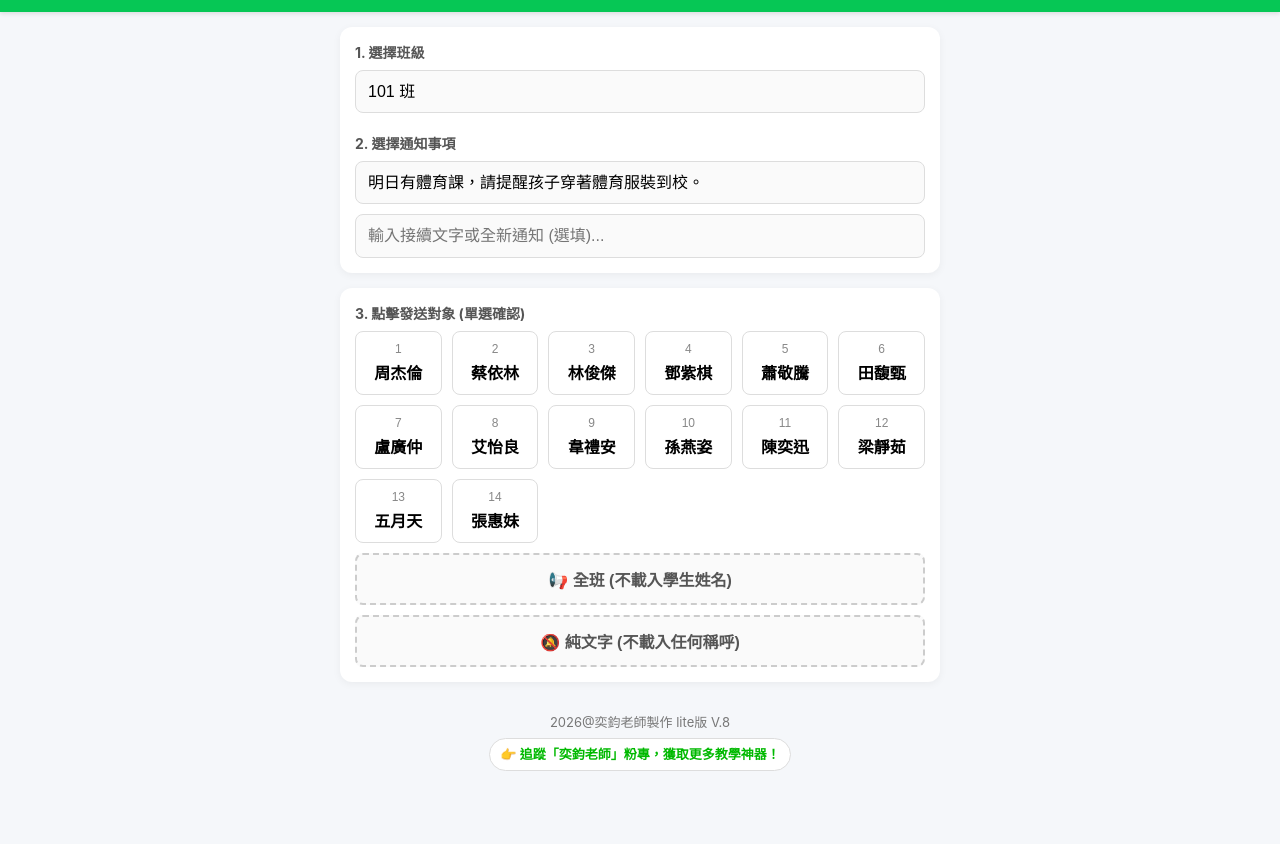
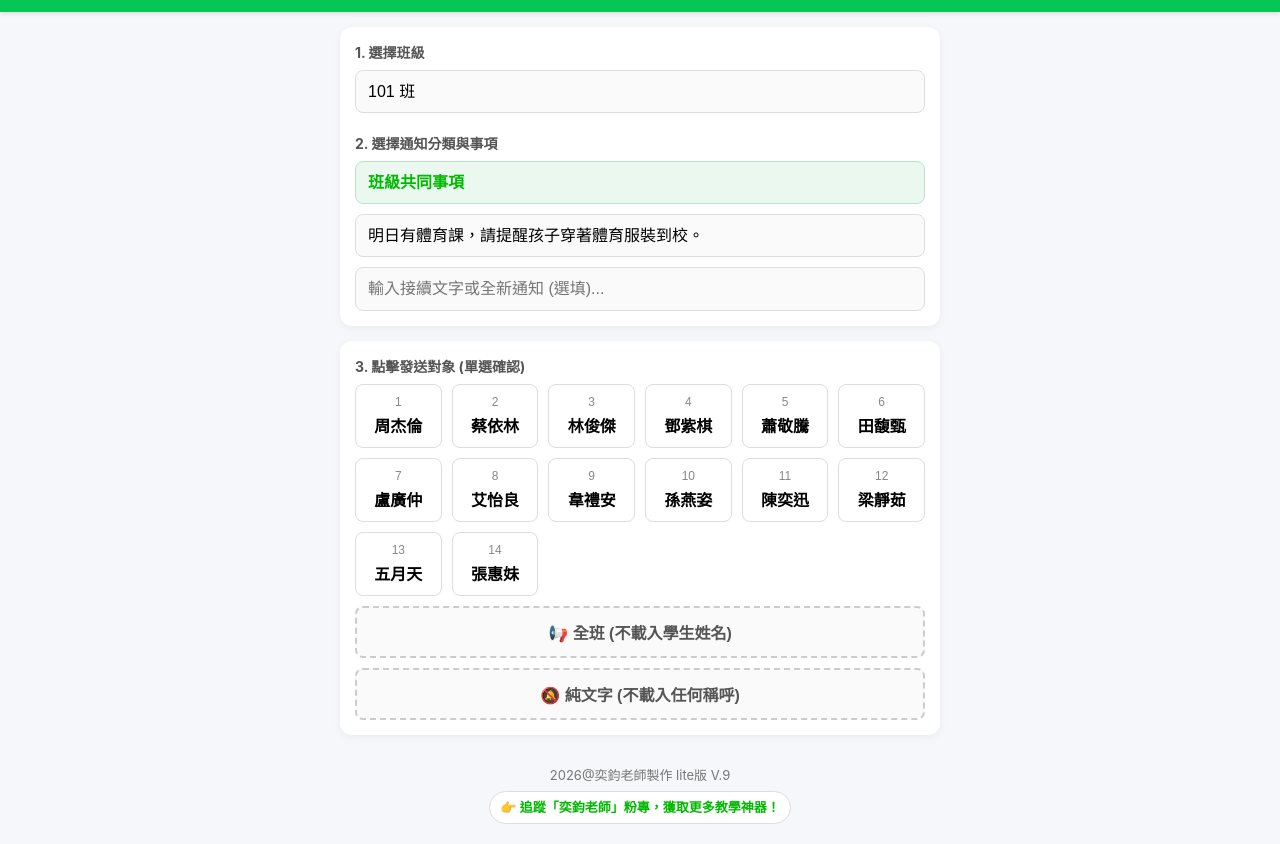
Before and after one commit to littleyi22/line-class, a plain HTML site: page index.html in a window 1280 px wide. Shown: the part 50-894 px from the top of the page. Before the commit the page ends 841 px from the top, so only its background shows below. Drawn offline with Linux system fonts and the light colour scheme.

Commit message:
Add files via upload

```diff
--- a/index.html
+++ b/index.html
@@ -31,6 +31,10 @@
     select, input[type="text"], textarea { width: 100%; padding: 12px; border: 1px solid #ddd; border-radius: 8px; font-size: 16px; box-sizing: border-box; outline: none; background-color: #FAFAFA; }
     select { appearance: none; -webkit-appearance: none; }
     textarea:focus, input[type="text"]:focus { border-color: var(--line-green); background-color: #fff; }
+
+    /* 分類選單特別樣式 */
+    #categorySelect { background-color: #eaf8f0; border-color: #b7e4c7; color: var(--line-dark); font-weight: bold; margin-bottom: 10px; }
+    #categorySelect:focus { border-color: var(--line-green); background-color: #d1f2dd; }
 
     .grid-container { display: grid; grid-template-columns: repeat(auto-fill, minmax(80px, 1fr)); gap: 10px; }
     .student-btn { background-color: white; border: 1px solid #ddd; padding: 10px 5px; border-radius: 8px; cursor: pointer; display: flex; flex-direction: column; align-items: center; justify-content: center; transition: all 0.1s; }
@@ -78,7 +82,6 @@
     .backup-btn { flex: 1; padding: 10px; border: 1px solid var(--line-green); background: white; color: var(--line-green); border-radius: 8px; font-weight: bold; cursor: pointer; }
     .help-text { font-size: 12px; color: #888; margin-top: 4px; margin-bottom: 10px; }
 
-    /* 發送紀錄樣式 */
     .history-item { border-bottom: 1px solid #eee; padding: 10px 0; }
     .history-time { font-size: 12px; color: #888; margin-bottom: 4px; }
     .history-to { font-size: 14px; font-weight: bold; color: var(--line-dark); margin-bottom: 4px; }
@@ -105,8 +108,11 @@
       <label>1. 選擇班級</label>
       <select id="classSelect" onchange="renderStudents()"></select>
       <br><br>
-      <label>2. 選擇通知事項</label>
+
+      <label>2. 選擇通知分類與事項</label>
+      <select id="categorySelect" onchange="renderStatuses()"></select>
       <select id="statusSelect"></select>
+
       <input type="text" id="customNote" placeholder="輸入接續文字或全新通知 (選填)..." style="margin-top: 10px;">
     </div>
 
@@ -132,7 +138,7 @@
   </div>
 
   <footer>
-    2026@奕鈞老師製作 lite版 V.8<br>
+    2026@奕鈞老師製作 lite版 V.9<br>
     <a href="https://www.facebook.com/profile.php?id=61584090122881" target="_blank">👉 追蹤「奕鈞老師」粉專，獲取更多教學神器！</a>
   </footer>
 
@@ -191,7 +197,6 @@
       </div>
 
       <button class="action-btn btn-copy" onclick="downloadHistoryExcel()" style="margin-bottom: 15px;">📥 下載紀錄為 Excel 檔</button>
-
       <div class="help-text">紀錄保存在此瀏覽器中，最多顯示最近 500 筆。</div>
       <div id="historyList"></div>
     </div>
@@ -226,7 +231,7 @@
     let currentData = { classes: {}, statuses: {}, webhook: "" };
     let selectedStudent = "";
     let isWholeClass = false;
-    let isNoGreeting = false; // ★ 新增：無稱呼狀態
+    let isNoGreeting = false;
 
     window.onload = function() { loadData(); renderApp(); };
 
@@ -261,30 +266,55 @@
     }
 
     function renderApp() {
+      // 1. 班級下拉
       let clsSelect = document.getElementById('classSelect');
       let currentCls = clsSelect.value;
       clsSelect.innerHTML = '';
       Object.keys(currentData.classes).forEach(cls => { clsSelect.add(new Option(cls + " 班", cls)); });
       if(currentCls && currentData.classes[currentCls]) clsSelect.value = currentCls;
 
+      // 2. 分類下拉 (Category)
+      let catSelect = document.getElementById('categorySelect');
+      let currentCat = catSelect.value;
+      catSelect.innerHTML = '';
+      Object.keys(currentData.statuses).forEach(cat => {
+        catSelect.add(new Option(cat, cat));
+      });
+      catSelect.add(new Option("自訂功能", "自訂功能")); // 加上自訂選項
+
+      let catOptions = Array.from(catSelect.options).map(o => o.value);
+      if(catOptions.includes(currentCat)) catSelect.value = currentCat;
+
+      // 3. 連動產生事項下拉
+      renderStatuses();
+      renderStudents();
+    }
+
+    // ★ V.9 核心功能：切換分類時，更新事項選單
+    function renderStatuses() {
+      let catSelect = document.getElementById('categorySelect');
       let statusSelect = document.getElementById('statusSelect');
       let currentStatus = statusSelect.value;
+
       statusSelect.innerHTML = '';
-      Object.keys(currentData.statuses).forEach(cat => {
-        let group = document.createElement('optgroup');
-        group.label = cat;
-        currentData.statuses[cat].forEach(item => { group.appendChild(new Option(item, item)); });
-        statusSelect.add(group);
-      });
-      let customGroup = document.createElement('optgroup');
-      customGroup.label = "自訂功能";
-      customGroup.appendChild(new Option("其他/自訂 (下方完整填寫)", "其他/自訂"));
-      statusSelect.add(customGroup);
+      let selectedCat = catSelect.value;
+
+      if (selectedCat === "自訂功能") {
+        statusSelect.add(new Option("其他/自訂 (下方完整填寫)", "其他/自訂"));
+      } else if (currentData.statuses[selectedCat]) {
+        currentData.statuses[selectedCat].forEach(item => {
+          statusSelect.add(new Option(item, item));
+        });
+      }
 
       let options = Array.from(statusSelect.options).map(o => o.value);
-      if(options.includes(currentStatus)) statusSelect.value = currentStatus;
+      if(options.includes(currentStatus)) {
+         statusSelect.value = currentStatus;
+      } else if (options.length > 0) {
+         statusSelect.value = options[0]; // 預設選取第一個
+      }
 
-      renderStudents();
+      if(selectedStudent || isWholeClass || isNoGreeting) updatePreviewField();
     }
 
     function renderStudents() {
@@ -350,7 +380,7 @@
       if (isWholeClass) {
         finalMessage = "各位家長您好，" + coreContent;
       } else if (isNoGreeting) {
-        finalMessage = coreContent; // ★ 純文字，不加稱呼
+        finalMessage = coreContent;
       } else {
         finalMessage = "家長您好，" + selectedStudent + " " + coreContent;
       }
@@ -363,7 +393,6 @@
       let timeStr = `${now.getMonth()+1}/${now.getDate()} ${String(now.getHours()).padStart(2,'0')}:${String(now.getMinutes()).padStart(2,'0')}`;
       history.unshift({ time: timeStr, to: recipient, text: msg });
 
-      // ★ 紀錄上限提升至 500 筆
       if (history.length > 500) history.pop();
       localStorage.setItem('app_history_lite', JSON.stringify(history));
     }
@@ -411,8 +440,14 @@
       if (!exists) {
         setTimeout(() => {
           if (confirm("✨ 發現新編輯的內容！\n請問是否要將以下文字加入「常用通知事項」中？\n\n" + coreContent)) {
-            let catName = prompt("請為這個通知輸入一個「分類名稱」：", "自訂新增事項");
+
+            // 讓使用者先選擇「要存入哪個現有分類」或是「輸入新分類」
+            let catOptionsStr = "請輸入分類名稱。\n現有分類參考：\n" + Object.keys(currentData.statuses).join("、");
+            let catName = prompt(catOptionsStr, document.getElementById('categorySelect').value || "自訂新增事項");
+
             if (catName) {
+              if (catName === "自訂功能") catName = "自訂新增事項"; // 避開系統保留字
+
               if (!currentData.statuses[catName]) currentData.statuses[catName] = [];
               currentData.statuses[catName].push(coreContent);
 
@@ -420,6 +455,12 @@
               for (let c in currentData.statuses) { currentData.statuses[c].forEach(item => { newStatusesStr += c + "," + item + "\n"; }); }
               localStorage.setItem("app_statuses_lite", newStatusesStr.trim());
               renderApp();
+
+              // 存檔後自動將選單切換到該分類
+              document.getElementById('categorySelect').value = catName;
+              renderStatuses();
+              document.getElementById('statusSelect').value = coreContent;
+
               alert("✅ 已成功加入常用清單！");
               document.getElementById('customNote').value = "";
             }
@@ -428,7 +469,6 @@
       }
     }
 
-    // --- 發送紀錄簿 相關功能 ---
     function openHistory() {
       let history = JSON.parse(localStorage.getItem('app_history_lite') || '[]');
       let listHtml = history.length === 0 ? "<div class='no-history'>尚無發送紀錄</div>" : "";
@@ -441,7 +481,6 @@
 
     function closeHistory() { document.getElementById('historyModal').style.display = 'none'; }
 
-    // ★ 新增：下載歷史紀錄為 Excel
     function downloadHistoryExcel() {
       if(typeof XLSX === 'undefined') { alert("載入套件中，請稍後再試。"); return; }
 
@@ -460,13 +499,11 @@
       const ws = XLSX.utils.aoa_to_sheet(data);
       XLSX.utils.book_append_sheet(wb, ws, "發送紀錄");
 
-      // 產生日期字串作為檔名
       let now = new Date();
       let dateString = `${now.getFullYear()}${String(now.getMonth()+1).padStart(2,'0')}${String(now.getDate()).padStart(2,'0')}`;
       XLSX.writeFile(wb, `班級事務通知_發送紀錄_${dateString}.xlsx`);
     }
 
-    // --- 控制台表格與 Excel 邏輯 ---
     function openSettings() {
       document.getElementById('settingWebhook').value = currentData.webhook;
 
```
